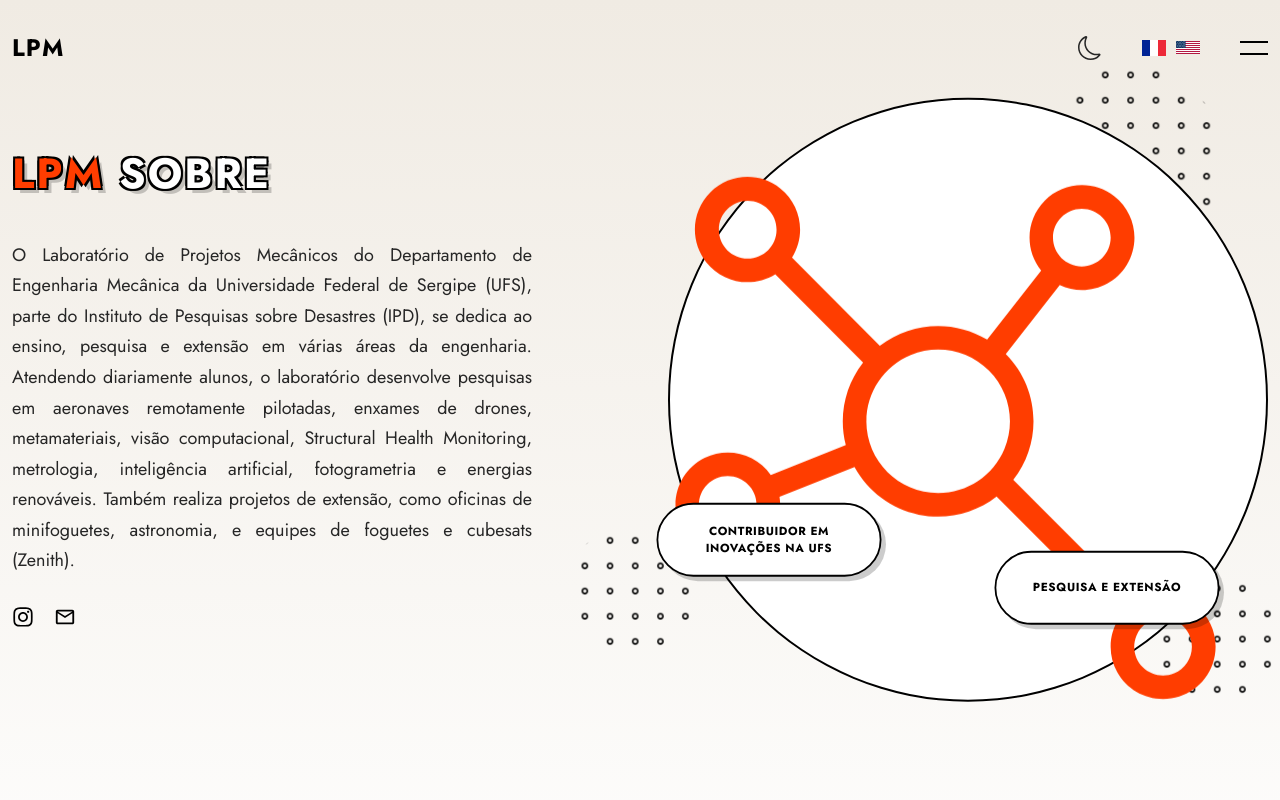
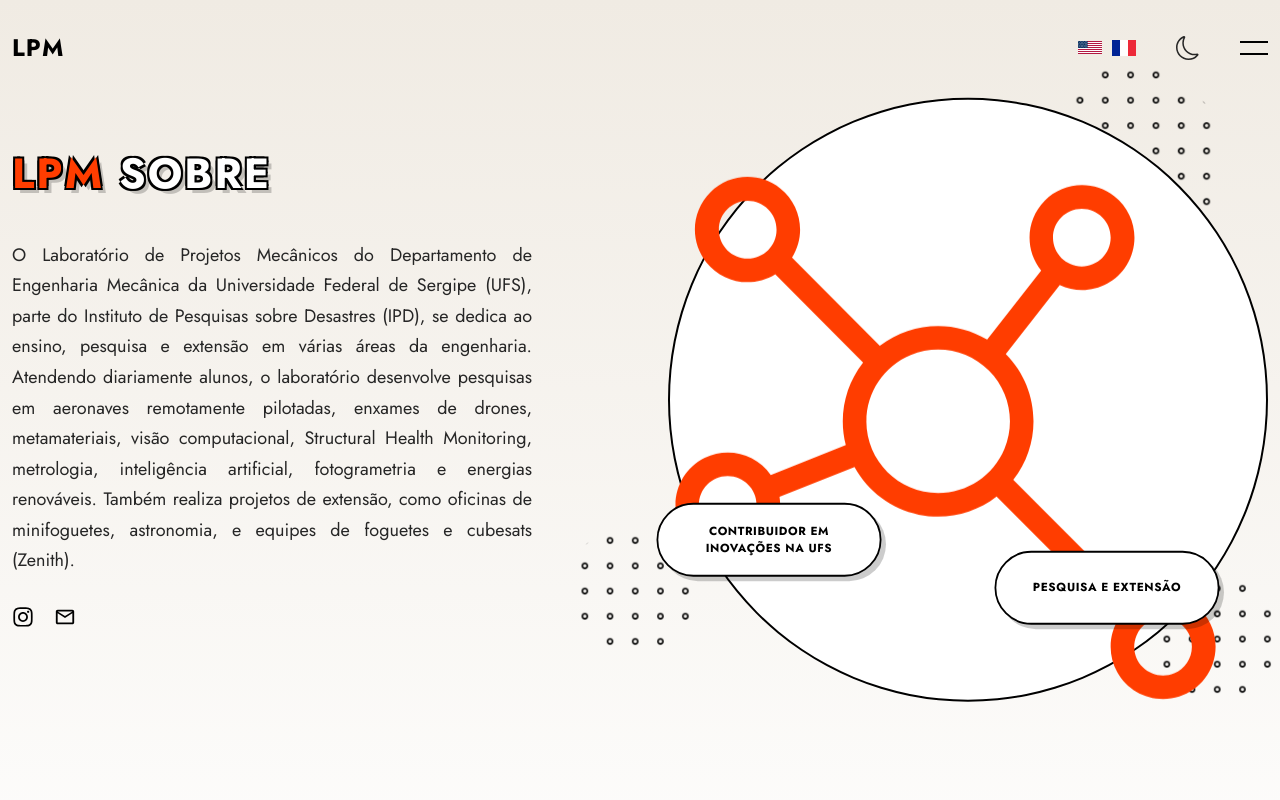
Before and after one commit to lpm-ufs/lpm-site, a React (Vite) app: page /#sobre in a window 1280 px wide. Shown: the top 800 px of the page. Built offline with nearby package versions, Linux system fonts and the light colour scheme.

Commit message:
feat: bandeira brasil

```diff
--- a/src/components/header/Header.jsx
+++ b/src/components/header/Header.jsx
@@ -8,36 +8,40 @@
 import { animateScroll } from 'react-scroll'
 import shapeOne from '../../assets/shape-1.png'
 import usa from '../../assets/bandeiras/usa.svg'
-import france from '../../assets/bandeiras/france.svg'  // Importando a bandeira da França
+import france from '../../assets/bandeiras/france.svg'
+import brazil from '../../assets/bandeiras/brazil.svg'
+import { useTranslation } from 'react-i18next'
 
-// Função para obter tema armazenado no localStorage
 const getStorageTheme = () => {
     let theme = 'light-theme'
-    if (localStorage.getItem('theme')) {
+    /* (localStorage.getItem('theme')) {
         theme = localStorage.getItem('theme')
-    }
+    }*/
     return theme
 }
 
 const Header = () => {
+    const { i18n } = useTranslation()
     const [showMenu, setShowMenu] = useState(false)
     const [scrollNav, setScrollNav] = useState(false)
-    const [theme, setTheme] = useState(getStorageTheme())
+    const [theme, setTheme] = useState(getStorageTheme()) // Define o tema a partir do localStorage, ou 'light-theme' como padrão
 
     const scrollTop = () => {
         animateScroll.scrollToTop()
     }
 
     const changeNav = () => {
-        if (window.scrollY >= 80) {
-            setScrollNav(true)
-        } else {
-            setScrollNav(false)
-        }
+        setScrollNav(window.scrollY >= 80)
     }
 
     const toggleTheme = () => {
-        setTheme(theme === 'light-theme' ? 'dark-theme' : 'light-theme')
+        // Alterna entre light e dark theme
+        const newTheme = theme === 'light-theme' ? 'dark-theme' : 'light-theme'
+        setTheme(newTheme)
+    }
+
+    const changeLanguage = (lang) => {
+        i18n.changeLanguage(lang)
     }
 
     useEffect(() => {
@@ -51,8 +55,34 @@
 
     useEffect(() => {
         document.documentElement.className = theme
-        localStorage.setItem('theme', theme)
+        localStorage.setItem('theme', theme) // Armazena a escolha do tema no localStorage
     }, [theme])
+
+    // Renderiza as bandeiras com base no idioma atual
+    const renderFlags = () => {
+        if (i18n.language === 'pt') {
+            return (
+                <>
+                    <img src={usa} alt="Inglês" className="flag" onClick={() => changeLanguage('en')} />
+                    <img src={france} alt="França" className="flag" onClick={() => changeLanguage('fr')} />
+                </>
+            )
+        } else if (i18n.language === 'en') {
+            return (
+                <>
+                    <img src={brazil} alt="Português" className="flag" onClick={() => changeLanguage('pt')} />
+                    <img src={france} alt="França" className="flag" onClick={() => changeLanguage('fr')} />
+                </>
+            )
+        } else if (i18n.language === 'fr') {
+            return (
+                <>
+                    <img src={brazil} alt="Português" className="flag" onClick={() => changeLanguage('pt')} />
+                    <img src={usa} alt="Inglês" className="flag" onClick={() => changeLanguage('en')} />
+                </>
+            )
+        }
+    }
 
     return (
         <header className={`${scrollNav ? 'scroll-header' : ''} header`}>
@@ -97,14 +127,12 @@
                 </div>
 
                 <div className="nav__btns">
+                    <div className="language__flags">
+                        {renderFlags()}
+                    </div>
+
                     <div className="theme__toggler" onClick={toggleTheme}>
                         {theme === 'light-theme' ? <BsMoon /> : <BsSun />}
-                    </div>
-
-                    {/* Seção das bandeiras de idioma */}
-                    <div className="language__flags">
-                        <img src={france} alt="França" className="flag" />
-                        <img src={usa} alt="EUA" className="flag" />
                     </div>
 
                     <div
```
Also changed, not shown: src/assets/bandeiras/brazil.svg (added).
